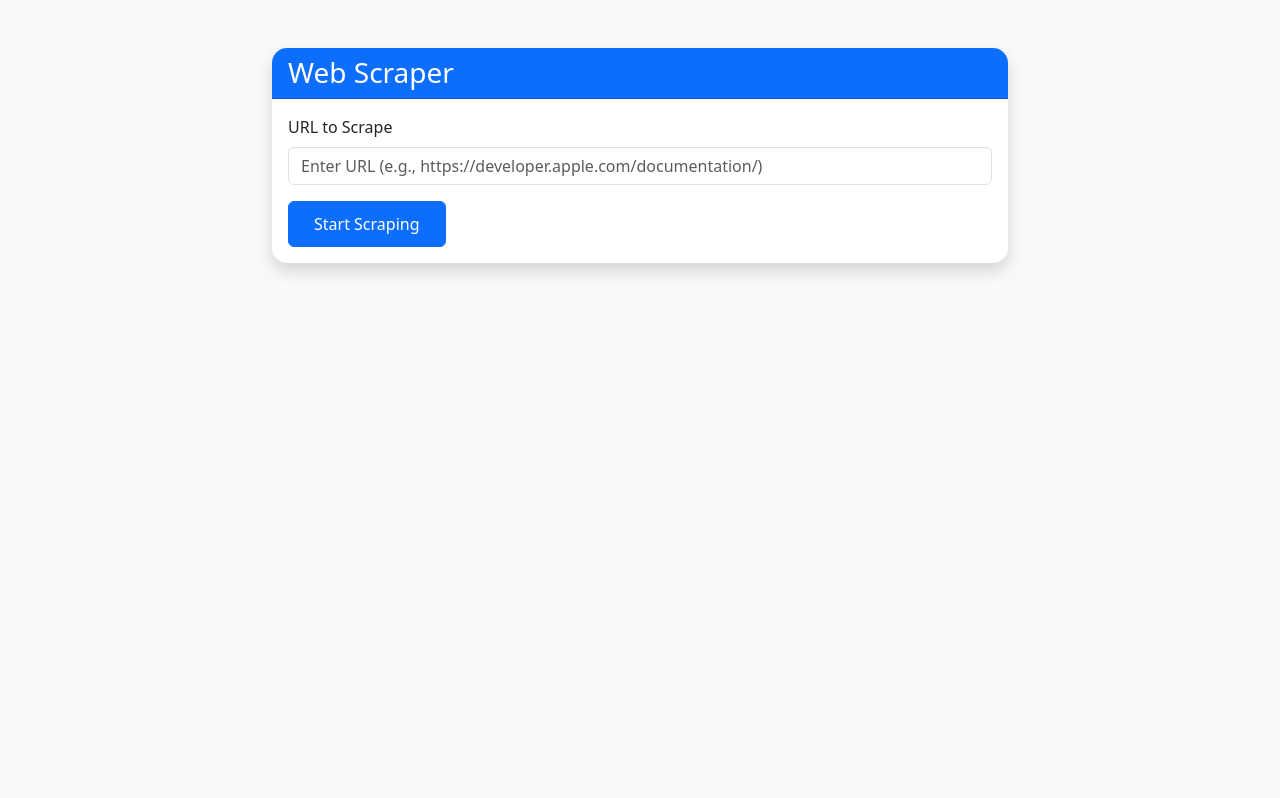
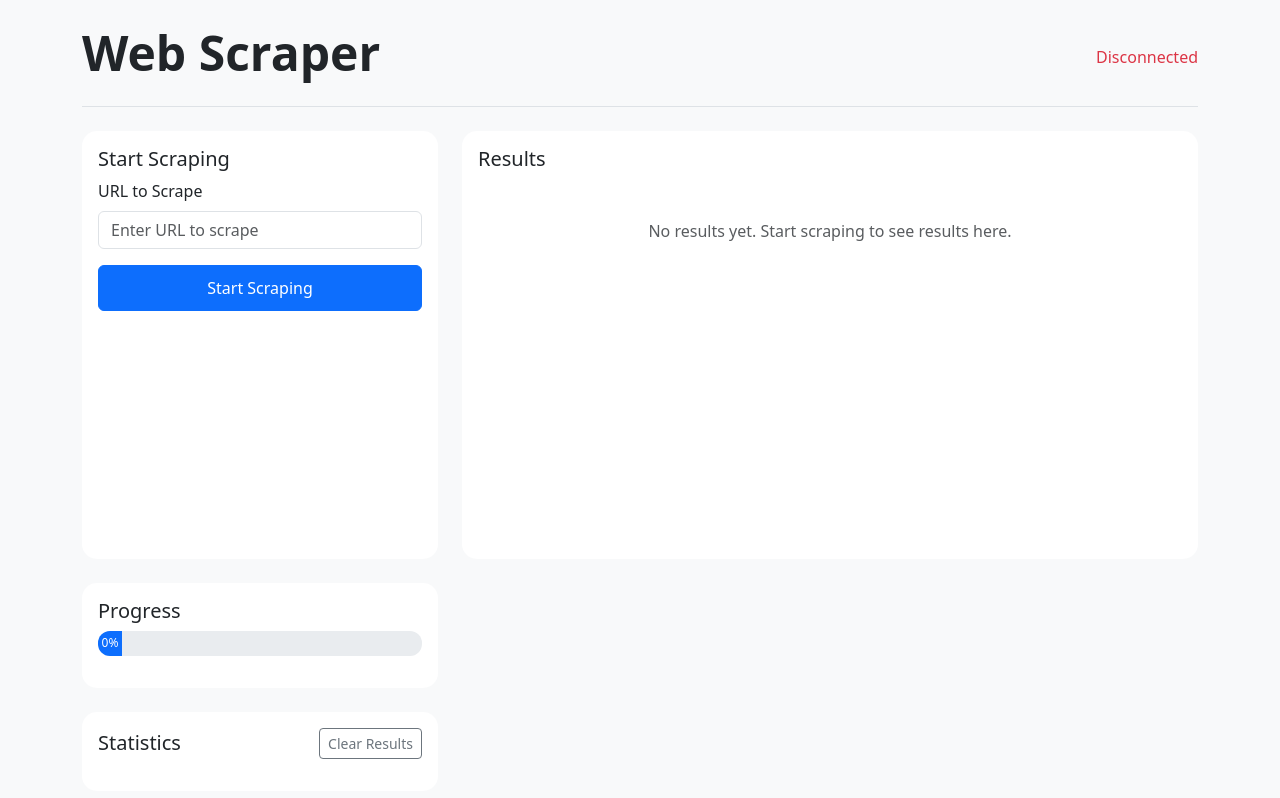
Before and after one commit to EddiksonPena/Scraper-Crawler-WebSite, a website: page public/index.html in a window 1280 px wide. Drawn offline with nearby package versions, Linux system fonts and the light colour scheme.

Commit message:
Update index.html with new styling and script integration

```diff
--- a/public/index.html
+++ b/public/index.html
@@ -8,88 +8,60 @@
     <link href="styles.css" rel="stylesheet">
 </head>
 <body class="bg-light">
-    <div class="container mt-5">
-        <div class="row justify-content-center">
-            <div class="col-md-8">
-                <div class="card shadow">
-                    <div class="card-header bg-primary text-white">
-                        <h3 class="mb-0">Web Scraper</h3>
-                    </div>
+    <div class="container py-4">
+        <header class="pb-3 mb-4 border-bottom">
+            <div class="d-flex justify-content-between align-items-center">
+                <h1 class="display-5 fw-bold">Web Scraper</h1>
+                <span id="connectionStatus" class="badge bg-secondary">Connecting...</span>
+            </div>
+        </header>
+
+        <div id="alerts"></div>
+
+        <div class="row g-4">
+            <div class="col-md-4">
+                <div class="card h-100">
                     <div class="card-body">
+                        <h5 class="card-title">Start Scraping</h5>
                         <form id="scrapeForm">
                             <div class="mb-3">
-                                <label for="url" class="form-label">URL to Scrape</label>
-                                <input type="url" class="form-control" id="url" required
-                                    placeholder="Enter URL (e.g., https://developer.apple.com/documentation/)">
+                                <label for="urlInput" class="form-label">URL to Scrape</label>
+                                <input type="url" class="form-control" id="urlInput" required
+                                    placeholder="Enter URL to scrape">
                             </div>
-                            <button type="submit" class="btn btn-primary" id="startButton">
-                                Start Scraping
-                            </button>
+                            <button type="submit" class="btn btn-primary w-100">Start Scraping</button>
                         </form>
+                    </div>
+                </div>
 
-                        <div id="progressSection" class="mt-4 d-none">
-                            <h5>Progress</h5>
-                            <div class="progress mb-3">
-                                <div class="progress-bar progress-bar-striped progress-bar-animated"
-                                     role="progressbar" style="width: 0%"
-                                     id="progressBar">0%</div>
-                            </div>
+                <div class="card mt-4">
+                    <div class="card-body">
+                        <h5 class="card-title">Progress</h5>
+                        <div class="progress mb-3">
+                            <div id="progressBar" class="progress-bar" role="progressbar" style="width: 0%"
+                                aria-valuenow="0" aria-valuemin="0" aria-valuemax="100">0%</div>
+                        </div>
+                        <p id="statusText" class="text-muted small mb-0"></p>
+                    </div>
+                </div>
 
-                            <div class="card mb-3">
-                                <div class="card-body">
-                                    <h6>Current Status</h6>
-                                    <p id="statusText" class="mb-2">Waiting to start...</p>
-                                    <div id="stats" class="small text-muted">
-                                        <div>Pages Processed: <span id="pagesProcessed">0</span></div>
-                                        <div>Memory Usage: <span id="memoryUsage">0 MB</span></div>
-                                        <div>Elapsed Time: <span id="elapsedTime">0s</span></div>
-                                    </div>
-                                </div>
-                            </div>
+                <div class="card mt-4">
+                    <div class="card-body">
+                        <div class="d-flex justify-content-between align-items-center mb-3">
+                            <h5 class="card-title mb-0">Statistics</h5>
+                            <button id="clearResults" class="btn btn-sm btn-outline-secondary">Clear Results</button>
                         </div>
+                        <div id="stats" class="stats-grid"></div>
+                    </div>
+                </div>
+            </div>
 
-                        <div id="resultsSection" class="mt-4 d-none">
-                            <h5>Results</h5>
-                            <div class="accordion" id="resultsAccordion">
-                                <div class="accordion-item">
-                                    <h2 class="accordion-header">
-                                        <button class="accordion-button" type="button" data-bs-toggle="collapse"
-                                                data-bs-target="#summaryCollapse">
-                                            Summary
-                                        </button>
-                                    </h2>
-                                    <div id="summaryCollapse" class="accordion-collapse collapse show">
-                                        <div class="accordion-body" id="summaryContent">
-                                        </div>
-                                    </div>
-                                </div>
-
-                                <div class="accordion-item">
-                                    <h2 class="accordion-header">
-                                        <button class="accordion-button collapsed" type="button"
-                                                data-bs-toggle="collapse" data-bs-target="#topPagesCollapse">
-                                            Top Referenced Pages
-                                        </button>
-                                    </h2>
-                                    <div id="topPagesCollapse" class="accordion-collapse collapse">
-                                        <div class="accordion-body" id="topPagesContent">
-                                        </div>
-                                    </div>
-                                </div>
-
-                                <div class="accordion-item">
-                                    <h2 class="accordion-header">
-                                        <button class="accordion-button collapsed" type="button"
-                                                data-bs-toggle="collapse" data-bs-target="#performanceCollapse">
-                                            Performance Metrics
-                                        </button>
-                                    </h2>
-                                    <div id="performanceCollapse" class="accordion-collapse collapse">
-                                        <div class="accordion-body" id="performanceContent">
-                                        </div>
-                                    </div>
-                                </div>
-                            </div>
+            <div class="col-md-8">
+                <div class="card h-100">
+                    <div class="card-body">
+                        <h5 class="card-title">Results</h5>
+                        <div id="results" class="results-container">
+                            <p class="text-muted text-center my-5">No results yet. Start scraping to see results here.</p>
                         </div>
                     </div>
                 </div>
@@ -98,6 +70,6 @@
     </div>
 
     <script src="https://cdn.jsdelivr.net/npm/bootstrap@5.3.0/dist/js/bootstrap.bundle.min.js"></script>
-    <script src="app.js"></script>
+    <script src="script.js"></script>
 </body>
 </html>
```
